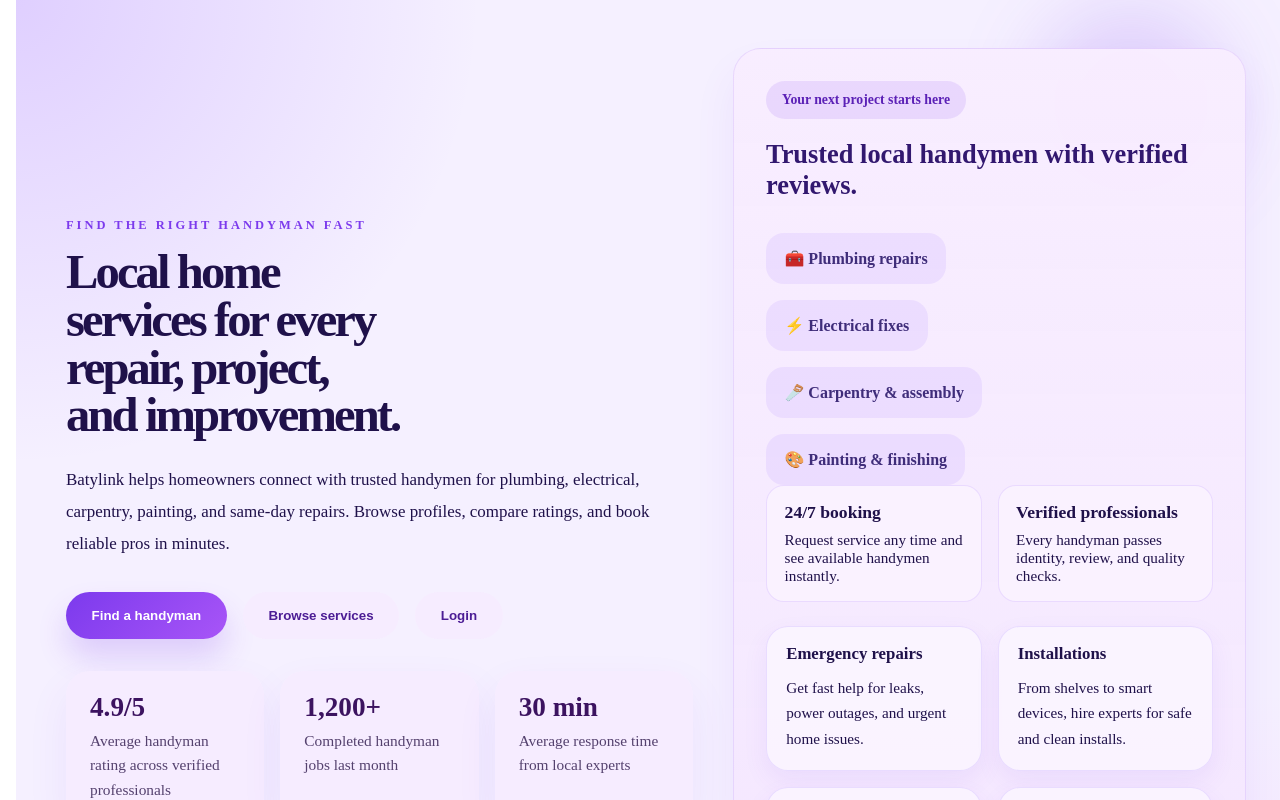
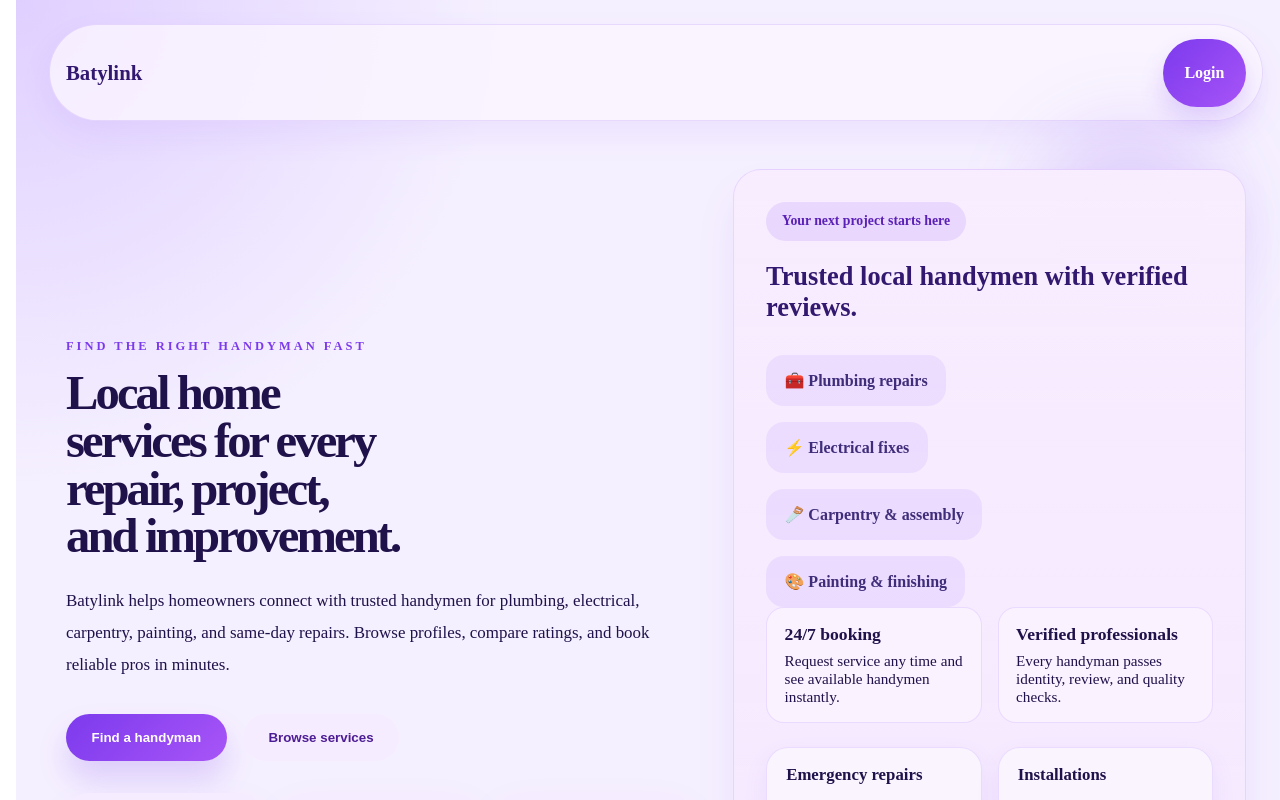
Before and after one commit to JohnsonGNEP/batylink, a React (Vite) app: page / in a window 1280 px wide. Shown: the top 800 px of the page. Built offline with nearby package versions, Linux system fonts and the light colour scheme.

Commit message:
Fixed merge conflict

```diff
--- a/src/assets/styles/home.css
+++ b/src/assets/styles/home.css
@@ -1,10 +1,61 @@
 .home-page {
   min-height: 100vh;
-  padding: 3rem 1.5rem 4rem;
+  padding: 1.5rem 1.5rem 4rem;
   background: radial-gradient(circle at top left, rgba(125, 58, 255, 0.18), transparent 28%),
     radial-gradient(circle at bottom right, rgba(229, 120, 255, 0.12), transparent 22%),
     #f5f0ff;
   color: #1f114a;
+}
+
+.home-menu {
+  max-width: 1180px;
+  margin: 0 auto 3rem;
+  display: flex;
+  align-items: center;
+  justify-content: space-between;
+  gap: 1rem;
+  padding: 0.85rem 1rem;
+  border: 1px solid rgba(124, 58, 237, 0.14);
+  border-radius: 999px;
+  background: rgba(250, 244, 255, 0.82);
+  box-shadow: 0 14px 32px rgba(124, 58, 237, 0.08);
+}
+
+.home-brand,
+.menu-link {
+  display: inline-flex;
+  align-items: center;
+  justify-content: center;
+  text-decoration: none;
+}
+
+.home-brand {
+  color: #32186f;
+  font-family: var(--heading);
+  font-size: 1.3rem;
+  font-weight: 800;
+}
+
+.home-menu-actions {
+  display: flex;
+  align-items: center;
+  gap: 0.75rem;
+}
+
+.menu-link {
+  min-height: 2.75rem;
+  padding: 0.75rem 1.35rem;
+  border-radius: 999px;
+  background: linear-gradient(135deg, #7c3aed, #a855f7);
+  color: white;
+  font-weight: 700;
+  box-shadow: 0 14px 24px rgba(124, 58, 237, 0.18);
+  transition: transform 180ms ease, box-shadow 180ms ease;
+}
+
+.menu-link:hover {
+  transform: translateY(-2px);
+  box-shadow: 0 18px 28px rgba(124, 58, 237, 0.22);
 }
 
 .home-hero {
@@ -52,11 +103,15 @@
 
 .home-actions .button-primary,
 .home-actions .button-secondary {
+  display: inline-flex;
+  align-items: center;
+  justify-content: center;
   border: 0;
   border-radius: 999px;
   font-weight: 700;
   padding: 1rem 1.6rem;
   cursor: pointer;
+  text-decoration: none;
   transition: transform 180ms ease, box-shadow 180ms ease, background-color 180ms ease;
 }
 
@@ -250,7 +305,11 @@
 
 @media (max-width: 600px) {
   .home-page {
-    padding: 2rem 1rem 3rem;
+    padding: 1rem 1rem 3rem;
+  }
+
+  .home-menu {
+    margin-bottom: 2rem;
   }
 
   .home-hero h1 {
--- a/src/pages/home.tsx
+++ b/src/pages/home.tsx
@@ -1,8 +1,20 @@
+import { Link } from 'react-router-dom'
 import '../assets/styles/home.css'
 
 function HomePage() {
   return (
     <main className="home-page">
+      <nav className="home-menu" aria-label="Main navigation">
+        <Link className="home-brand" to="/">
+          Batylink
+        </Link>
+        <div className="home-menu-actions">
+          <Link className="menu-link" to="/login">
+            Login
+          </Link>
+        </div>
+      </nav>
+
       <section className="home-hero">
         <div>
           <p className="home-eyebrow">Find the right handyman fast</p>
@@ -16,7 +28,6 @@ function HomePage() {
           <div className="home-actions">
             <button className="button-primary">Find a handyman</button>
             <button className="button-secondary">Browse services</button>
-            <button className="button-secondary">Login</button>
           </div>
 
           <div className="home-metrics">
```
Also changed, not shown: 1 other file (tests, documents, lock files or other folders).
